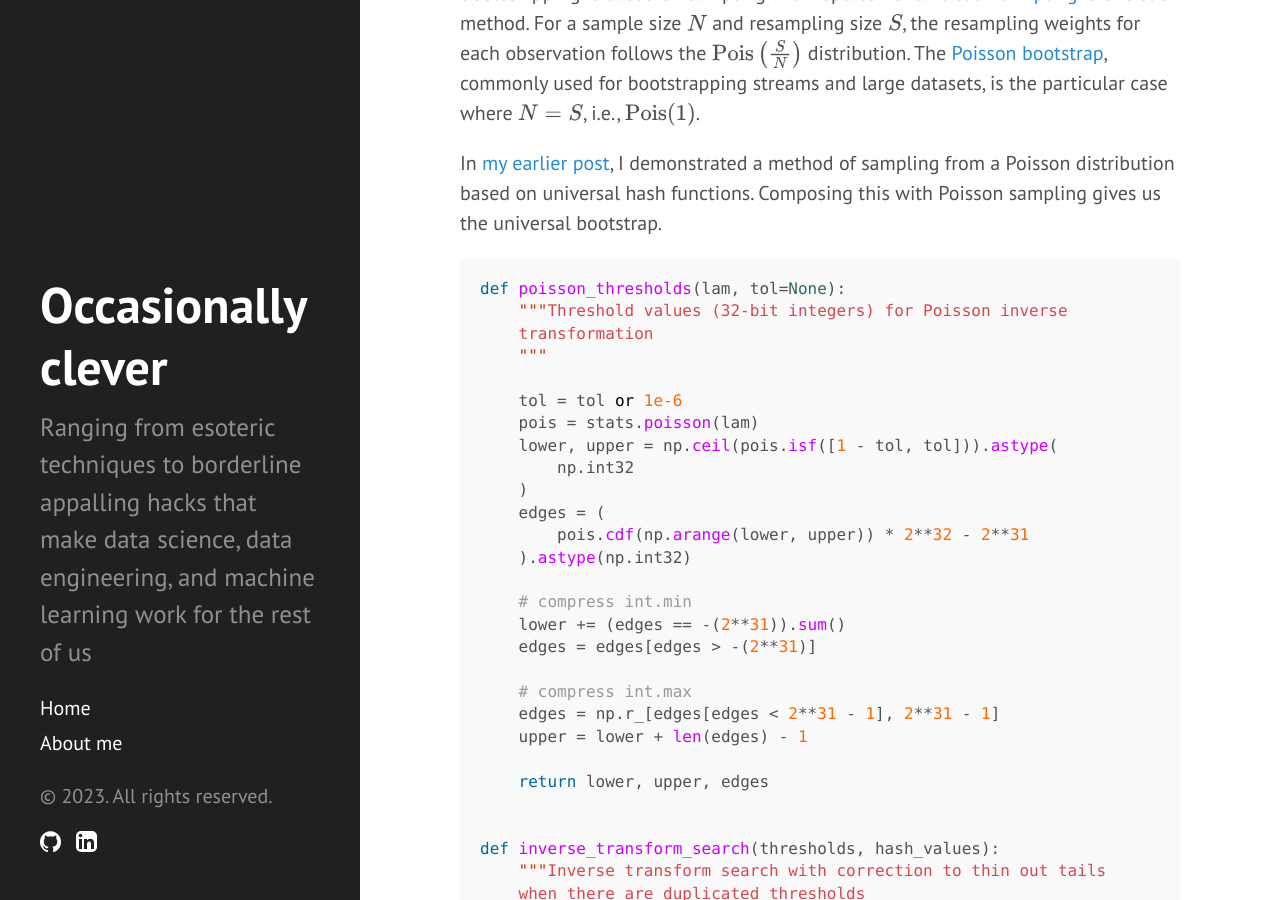
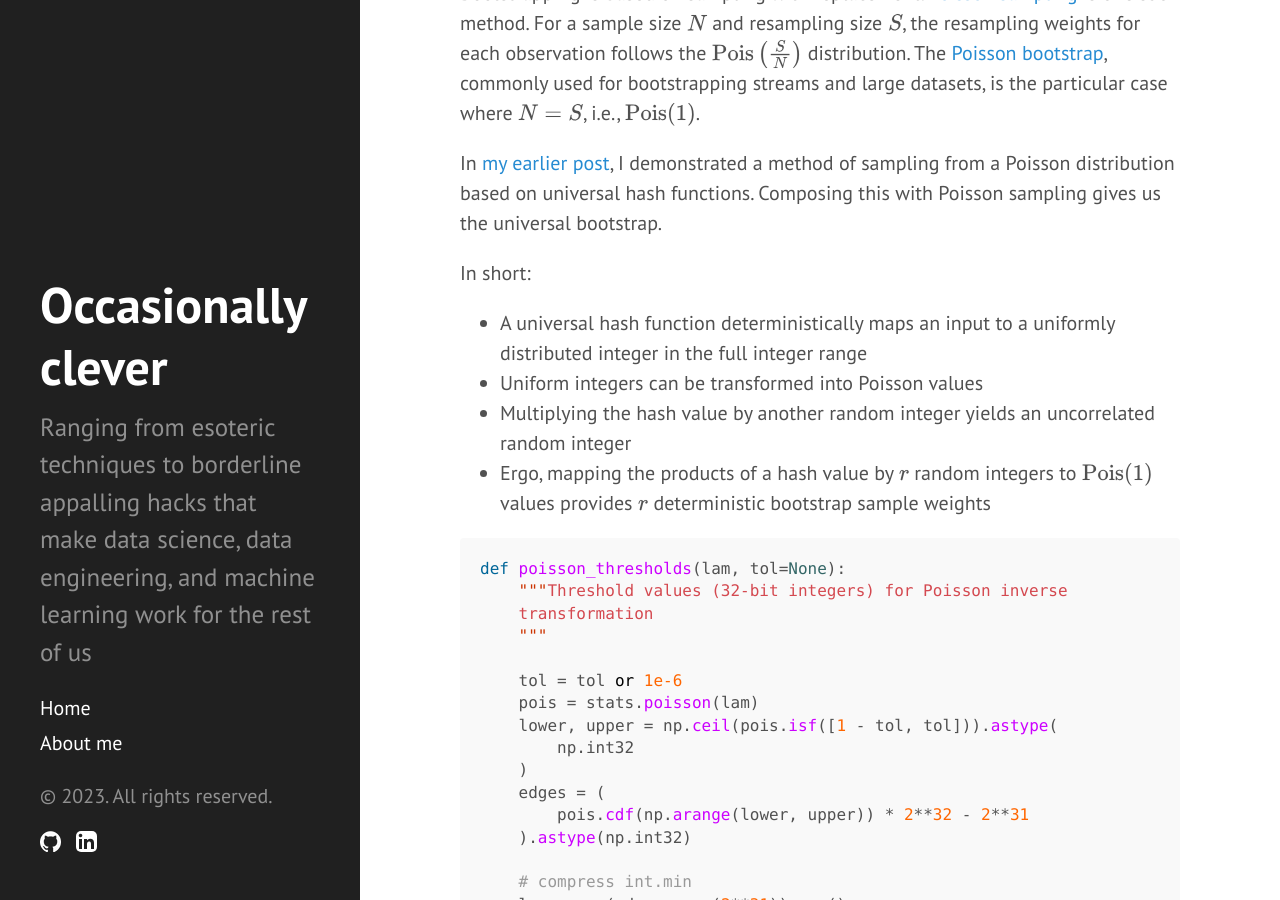
Before and after one commit to patrick-nicholson/patrick-nicholson.github.io, a Jekyll site: the page built from _posts/2023-02-20-universal-bootstrap.md, in a window 1280 px wide and 900 px high, scrolled down 1139 px. Built offline with Jekyll 4.4.1, drawn with Linux system fonts in a browser that asks for light colours; Markdown is read by kramdown in place of the engine named in the settings.

Commit message:
brief description

````diff
--- a/_posts/2023-02-20-universal-bootstrap.md
+++ b/_posts/2023-02-20-universal-bootstrap.md
@@ -40,6 +40,11 @@ Bootstrapping is based on sampling with replacement. [Poisson sampling](https://
 
 In [my earlier post](https://patrick-nicholson.github.io/2023/02/13/universal-sampling/), I demonstrated a method of sampling from a Poisson distribution based on universal hash functions. Composing this with Poisson sampling gives us the universal bootstrap.
 
+In short:
+* A universal hash function deterministically maps an input to a uniformly distributed integer in the full integer range
+* Uniform integers can be transformed into Poisson values
+* Multiplying the hash value by another random integer yields an uncorrelated random integer
+* Ergo, mapping the products of a hash value by $r$ random integers to $\text{Pois}(1)$ values provides $r$ deterministic bootstrap sample weights
 
 ```python
 def poisson_thresholds(lam, tol=None):
````
Also changed, not shown: 1 other file.
